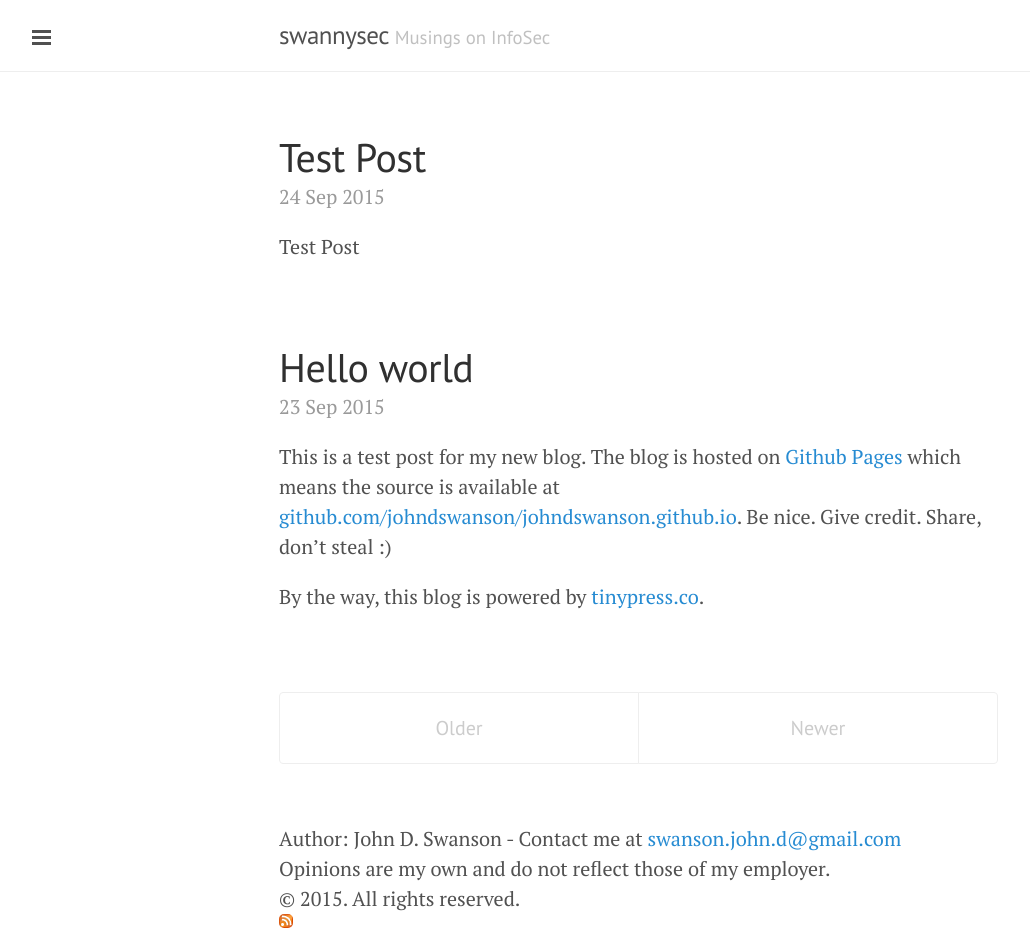
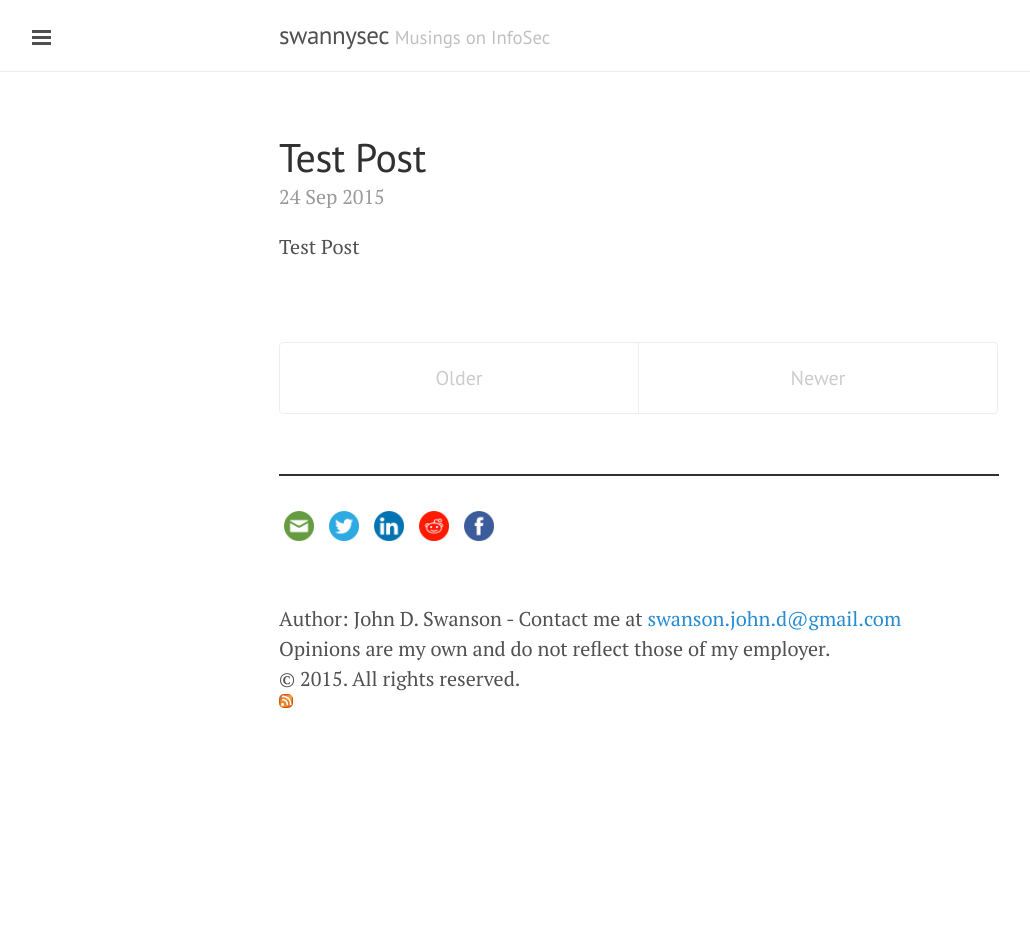
Before and after one commit to swannysec/swannysec.github.io, a Jekyll site: the page built from index.html, in a window 1280 px wide. Shown: the whole page, without its empty margins (1-1031 px from the left). Built offline with Jekyll 4.4.1, drawn with Linux system fonts in a browser that asks for light colours; the list of posts is cut into pages by our own code; comment, search, counter and statistics services are not loaded; after the commit the page ends 900 px from its top, so only the background shows below that.

```diff
--- a/_posts/2015-09-23-hello-world.markdown
+++ /dev/null
@@ -1,8 +0,0 @@
----
-published: true
-title: Hello world
-layout: post
----
-This is a test post for my new blog. The blog is hosted on [Github Pages](http://pages.github.com/) which means the source is available at [github.com/johndswanson/johndswanson.github.io](http://github.com/johndswanson/johndswanson.github.io). Be nice. Give credit. Share, don't steal :)
-
-By the way, this blog is powered by [tinypress.co](https://tinypress.co).
--- a/index.html
+++ b/index.html
@@ -35,6 +35,40 @@ title: Home
     <span class="pagination-item newer">Newer</span>
   {% endif %}
 </div>
+<hr style="background:#313131; border:0; height:2px" />
+
+<style type="text/css">
+#share-buttons img {
+  width: 40px;
+  padding: 5px;
+  border: 0;
+  box-shadow: 0;
+  display: inline;}
+</style>
+<div id="share-buttons">
+<!-- I got these buttons from simplesharebuttons.com -->
+  <!-- Email -->
+      <a href="mailto:?Subject={{ site.title }} - From swannysec&amp;Body=Check%20this%20out!%20 {{ site.url }}{{ page.url }}">
+          <img src="https://swannysec.github.io/public/email.png" alt="Email" />
+      </a>
+  <!-- Twitter -->
+      <a href="https://twitter.com/share?url={{ site.url }}{{ page.url }}&amp;text={{ site.title }}%20from%20swannysec:&amp;hashtags=infosec" target="_blank">
+          <img src="https://swannysec.github.io/public/twitter.png" alt="Twitter" />
+      </a>
+  <!-- LinkedIn -->
+      <a href="http://www.linkedin.com/shareArticle?mini=true&amp;url={{ site.url }}{{ page.url }}" target="_blank">
+          <img src="https://swannysec.github.io/public/linkedin.png" alt="LinkedIn" />
+      </a>
+  <!-- Reddit -->
+      <a href="http://reddit.com/submit?url={{ site.url }}{{ page.url }}&amp;title={{ site.title }} - From swannysec" target="_blank">
+          <img src="https://swannysec.github.io/public/reddit.png" alt="Reddit" />
+      </a>
+  <!-- Facebook -->
+      <a href="http://www.facebook.com/sharer.php?u={{ site.url }}{{ page.url }}" target="_blank">
+          <img src="https://swannysec.github.io/public/facebook.png" alt="Facebook" />
+      </a>
+</div>
+<br>
 <div class="copyright-contact">
   <p>
     Author: John D. Swanson - Contact me at <a href="mailto:swanson.john.d@gmail.com">swanson.john.d@gmail.com</a><br>
```
